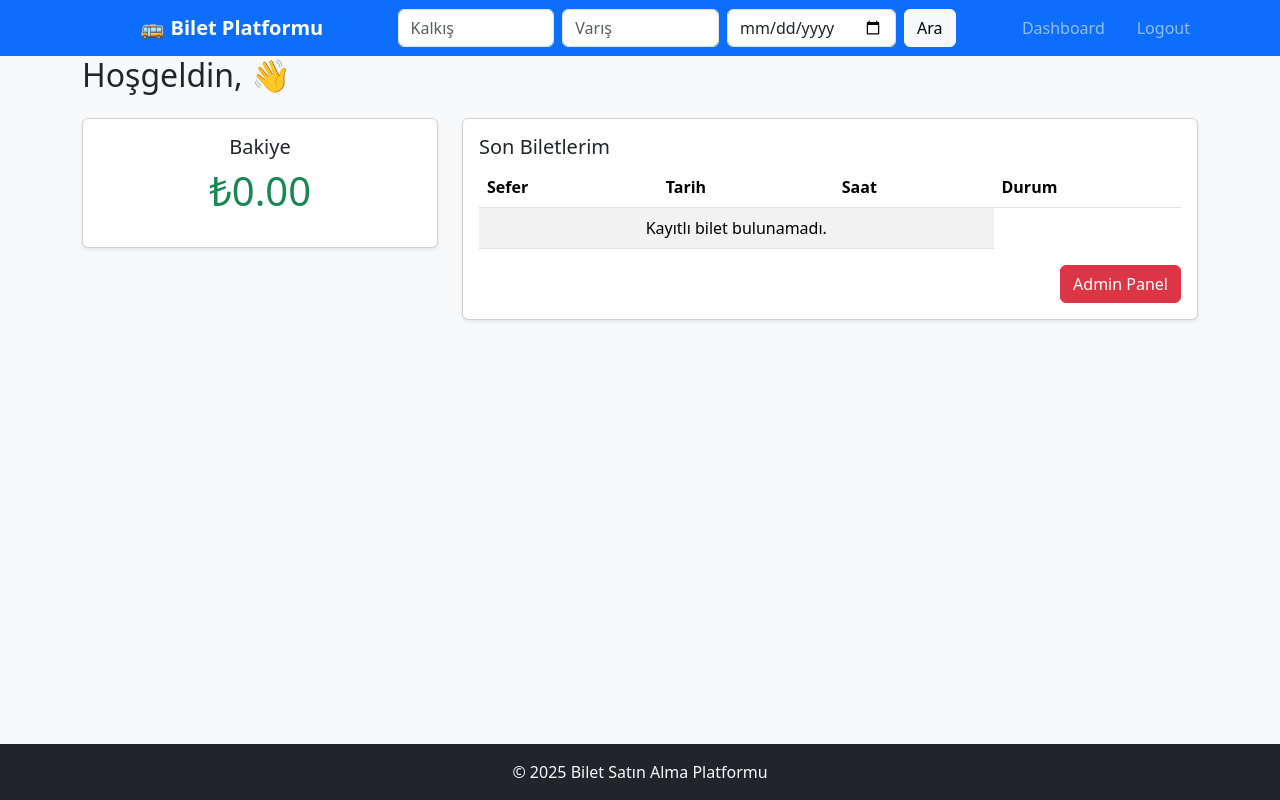
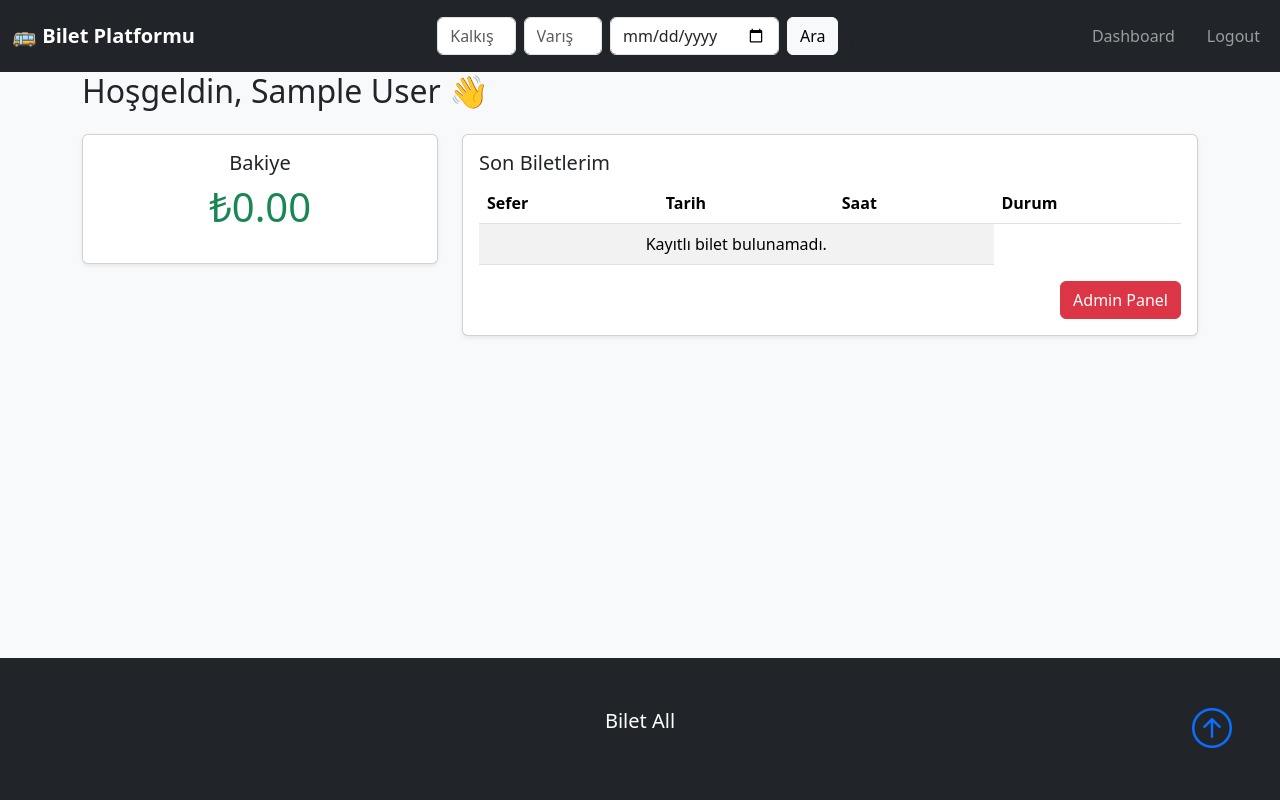
Before and after one commit to aKeles001/bilet-satin-alma, a PHP site: page /dashboard.php in a window 1280 px wide. Run offline with PHP 8.4, Linux system fonts and the light colour scheme; the visitor is signed in with stand-in values (Sample User, id 1); data comes from the database, SQL or seed files in the repository; both versions use the stored data as it was after the commit; some libraries are stand-ins or nearby versions.

Commit message:
Frontend dev and company_user functions (trip listing and trip register)

```diff
--- a/public/dashboard.php
+++ b/public/dashboard.php
@@ -3,16 +3,20 @@ session_start();
 require_once __DIR__ . '/../src/auth.php';
 requireLogin();
 include 'header.php';
+$user_role = $_SESSION['role'] ?? 'user';
+$user_id = $_SESSION['user_id'];
+$company_id = $_SESSION['company_id'];
+$full_name = $_SESSION['full_name'] ?? '';
 
-$user_id = $_SESSION['user_id'];
-
-// Fetch balance
-
-$user = get_user_balance($user_id);
-$balance = $user ? $user['balance'] : 0;
-$full_name = $user ? $user['full_name'] : '';
-// Fetch tickets
-$tickets = get_user_tickets($user_id, 20);
+if (isCompany()) {
+    $tickets = get_company_trips($company_id);
+    $user = get_user_balance($user_id);
+    $balance = $user ? $user['balance'] : 0;
+} else {
+    $user = get_user_balance($user_id);
+    $balance = $user ? $user['balance'] : 0;
+    $tickets = get_user_tickets($user_id, 20);
+}
 ?>
 <div class="main-content">
   <div class="container">
@@ -49,7 +53,9 @@ $tickets = get_user_tickets($user_id, 20);
                       <td><?= date('d M Y  h:m', strtotime($ticket['departure_time'])) ?></td>
                       <td><?= date('h:m', strtotime($ticket['departure_time'])) ?></td>
                       <td>
-                        <?php if ($ticket['status'] === 'active'): ?>
+                        <?php if ($user_role === 'company'): ?>
+                          <span class="badge bg-success">Test</span>
+                        <?php elseif ($ticket['status'] === 'active'): ?>
                           <span class="badge bg-success">Aktif</span>
                         <?php elseif ($ticket['status'] === 'cancelled'): ?>
                           <span class="badge bg-danger">İptal</span>
@@ -67,6 +73,12 @@ $tickets = get_user_tickets($user_id, 20);
                     <a href="/public/admin.php" class="btn btn-danger">Admin Panel</a>
                 </div>
             <?php endif; ?>
+            <?php if (isCompany()): ?>
+                <div class="mt-3 text-end">
+                    <a href="admin.php" class="btn btn-danger">Firma Admin Panel</a>
+                    <a href="sefer_ekle.php" class="btn btn-danger">Sefer Ekle</a>
+                </div>
+            <?php endif; ?>
           </div>
         </div>
       </div>
--- a/public/footer.php
+++ b/public/footer.php
@@ -1,14 +1,23 @@
-<footer class="bg-dark text-light text-center py-3 mt-5">
-  <p class="mb-0">&copy; <?= date('Y') ?> Bilet Satın Alma Platformu</p>
-</footer>
-
-
-
-
-<!-- Bootstrap JS -->
-<script src="https://cdn.jsdelivr.net/npm/bootstrap@5.3.3/dist/js/bootstrap.bundle.min.js"></script>
-<!-- Custom JS -->
-<script src="js/main.js"></script>
-
-</body>
+<html>
+  <head>
+    <link
+      href="https://cdn.jsdelivr.net/npm/bootstrap@5.3.3/dist/css/bootstrap.min.css"
+      rel="stylesheet">
+    <link
+      rel="stylesheet"
+      href="https://cdn.jsdelivr.net/npm/bootstrap-icons@1.3.0/font/bootstrap-icons.css"
+    />
+    <script src="view/js/main.js"></script>
+    <link href="view/css/style.css" rel="stylesheet">
+  </head>
+  <body>
+    <footer class="p-5 bg-dark text-white text-center position-relative">
+      <div class="container">
+        <p class="lead">Bilet All</p>
+        <a href="#" class="position-absolute bottom-0 end-0 p-5">
+          <i class="bi bi-arrow-up-circle h1"></i>
+        </a>
+      </div>
+    </footer>
+  </body>
 </html>
--- a/public/header.php
+++ b/public/header.php
@@ -2,31 +2,49 @@
 <html lang="tr">
   <head>
     <meta charset="UTF-8">
+    <meta http-equiv="X-UA-Compatible" content="IE=edge" />
     <meta name="viewport" content="width=device-width, initial-scale=1.0">
+    <link
+      rel="stylesheet"
+      href="https://cdn.jsdelivr.net/npm/bootstrap@5.3.3/dist/css/bootstrap.min.css"
+    />
+    <link
+      rel="stylesheet"
+      href="https://cdn.jsdelivr.net/npm/bootstrap-icons@1.3.0/font/bootstrap-icons.css"
+    />
+    <link href="view/css/style.css" rel="stylesheet">
     <title>Bilet Satın Alma Platformu</title>
-
-  <!-- Bootstrap CSS -->
-  <link href="https://cdn.jsdelivr.net/npm/bootstrap@5.3.3/dist/css/bootstrap.min.css" rel="stylesheet">
-  <!-- Custom CSS -->
-  <link href="view/css/style.css" rel="stylesheet">
   </head>
   <body class="bg-light">
-
-<nav class="navbar navbar-expand-lg navbar-dark bg-primary">
-  <div class="container d-flex justify-content-between align-items-center">
-    <!-- Brand -->
-    <a class="navbar-brand fw-bold ms-auto" href="index.php">🚌 Bilet Platformu</a>
-
-
-    <!-- Search Form -->
-    <form class="d-flex w-50 mx-auto" method="GET" action="searchresults.php">
+    <nav id="mainNavbar" class="navbar navbar-expand-lg bg-dark navbar-dark py-3">
+      <div class="container">
+        <div class="d-flex w-100 align-items-center justify-content-between flex-wrap">
+          <a class="navbar-brand fw-bold" href="index.php">🚌 Bilet Platformu</a>
+        </div>
+      </div>
+      <div class="container">
+          <div class="flex-grow-1 d-flex justify-content-center order-3 order-lg-2 my-2 my-lg-0">
+            <form class="d-flex w-100" style="max-width:500px;" method="GET" action="searchresults.php">
               <input class="form-control me-2" type="text" name="from" placeholder="Kalkış" required>
               <input class="form-control me-2" type="text" name="to" placeholder="Varış" required>
               <input class="form-control me-2" type="date" name="date" required>
               <button class="btn btn-light" type="submit">Ara</button>
             </form>
-
-    <ul class="navbar-nav d-flex flex-row">
+          </div>
+      </div>,
+      <div class="container">
+          <div class="order-2 order-lg-3">
+            <button
+              class="navbar-toggler ms-2"
+              type="button"
+              data-bs-toggle="collapse"
+              data-bs-target="#navmenu"
+            >
+              <span class="navbar-toggler-icon"></span>
+            </button>
+            </div>
+            <div class="collapse navbar-collapse" id="navmenu">
+              <ul class="navbar-nav ms-auto mb-2 mb-lg-0">
                 <?php if (isset($_SESSION['user_id'])): ?>
                   <li class="nav-item me-3"><a class="nav-link" href="dashboard.php">Dashboard</a></li>
                   <li class="nav-item"><a class="nav-link" href="logout.php">Logout</a></li>
@@ -35,6 +53,10 @@
                   <li class="nav-item"><a class="nav-link" href="register.php">Register</a></li>
                 <?php endif; ?>
               </ul>
-
+            </div>
+          </div>
+        </div>
       </div>
     </nav>
+  </body>
+</html>
--- a/public/view/css/style.css
+++ b/public/view/css/style.css
@@ -10,3 +10,9 @@ body {
 .main-content {
   flex: 1;
 }
+footer {
+  background-color: #f8f9fa;
+  padding: 20px 0;
+  text-align: center;
+  margin-top: auto;
+}
--- a/src/auth.php
+++ b/src/auth.php
@@ -22,6 +22,7 @@ function loginUser($email, $password)
     }
 
     $_SESSION['user_id'] = $user['id'];
+    $_SESSION['company_id'] = $user['company_id'];
     $_SESSION['full_name'] = $user['full_name'];
     $_SESSION['email'] = $user['email'];
     $_SESSION['role'] = $user['role'] ?? 'user';
@@ -45,6 +46,10 @@ function requireLogin()
 function isAdmin()
 {
     return isset($_SESSION['role']) && $_SESSION['role'] === 'admin';
+}
+function isCompany()
+{
+    return isset($_SESSION['role']) && $_SESSION['role'] === 'company';
 }
 function registerUser($full_name, $email, $password)
 {
--- a/src/helper.php
+++ b/src/helper.php
@@ -93,4 +93,53 @@ function get_user_tickets($user_id, $limit = 5) {
     $stmt->execute();
     return $stmt->fetchAll(PDO::FETCH_ASSOC);
 }
+
+function get_company_trips($company_id) {
+    require __DIR__ . '/db_connect.php';
+    $stmt = $db->prepare('SELECT id, company_id, destination_city, departure_city, departure_time, price capacity, created_date
+        FROM Trips
+        WHERE company_id = :company_id
+        ORDER BY created_date DESC');
+    $stmt->bindValue(':company_id', $company_id, PDO::PARAM_STR);
+    $stmt->execute();
+    return $stmt->fetchAll(PDO::FETCH_ASSOC);
+}
+
+
+function registerTrip($destination_city, $departure_city, $departure_time, $arrival_time, $price, $capacity, $company_id)
+{
+    global $db;
+
+    $destination_city = trim($destination_city ?? '');
+    $departure_city = trim($departure_city ?? '');
+    $departure_time = trim($departure_time ?? '');
+    $arrival_time = trim($arrival_time ?? '');
+    $price = trim($price ?? '');
+    $capacity = trim($capacity ?? '');
+    $company_id = trim($company_id ?? '');
+
+    if (!$destination_city || !$departure_city || !$departure_time || !$arrival_time || !$price || !$capacity || !$company_id) {
+         return ['success' => false, 'message' => 'All fields are required.'];
+    }
+    // Check if user exists
+    $id = uuid();
+
+    $stmt = $db->prepare("INSERT INTO `Trips` (id, destination_city, departure_city, departure_time, arrival_time, price, capacity, company_id) VALUES (:id, :destination_city, :departure_city, :departure_time, :arrival_time, :price, :capacity, :company_id)");
+    $result = $stmt->execute([
+        ':id' => $id,
+        ':destination_city' => $destination_city,
+        ':departure_city' => $departure_city,
+        ':departure_time' => $departure_time,
+        ':arrival_time' => $arrival_time,
+        ':price' => $price,
+        ':capacity' => $capacity,
+        ':company_id' => $company_id
+    ]);
+
+    if ($result) {
+        return ['success' => true, 'message' => 'Sefer başarıyla eklendi.'];
+    } else {
+        return ['success' => false, 'message' => 'Sefer eklenirken bir hata oluştu.'];
+    }
+}
 ?>
```
Also changed, not shown: public/index.php (+40 -16 lines), public/sefer_ekle.php (added, +80 -0 lines), db/database.sqlite, public/view/js/main.js (added). Lines whose indentation alone changed are shown as unchanged.
